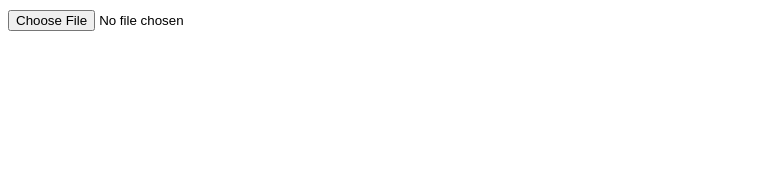
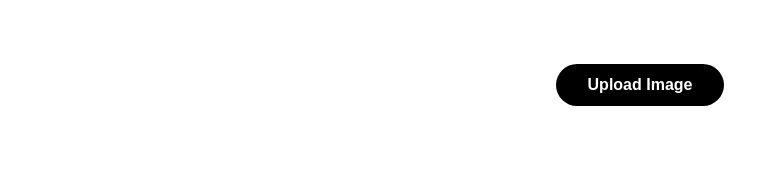
Before and after one commit to rasmusmerzin/img2braille, a website built with Vite: page index.html in a window 1280 px wide. Shown: the whole page, without its empty margins (0-779 px from the left). Built offline with nearby package versions, Linux system fonts and the light colour scheme.

Commit message:
upload button style

```diff
--- a/src/main.ts
+++ b/src/main.ts
@@ -7,19 +7,23 @@ const input = (() => {
   const input = document.createElement("input");
   input.type = "file";
   input.accept = "image/*";
-  root.append(input);
   return input;
+})();
+const uploadButton = (() => {
+  const button = document.createElement("button");
+  button.id = "upload";
+  button.textContent = "Upload Image";
+  root.append(button);
+  return button;
 })();
 const output = (() => {
   const output = document.createElement("pre");
-  output.style.background = "black";
-  output.style.color = "white";
-  output.style.fontFamily = `"Roboto Mono", monospace`;
-  output.style.width = "min-content";
+  output.id = "output";
   root.append(output);
   return output;
 })();
 
+uploadButton.onclick = () => input.click();
 input.addEventListener("change", async () => {
   const file = input.files && input.files[0];
   if (!file) return;
--- a/src/style.css
+++ b/src/style.css
@@ -1,10 +1,50 @@
 @import url("https://fonts.googleapis.com/css2?family=Roboto+Mono&display=swap");
 
 :root {
+  --background: #fff;
+  --foreground: #000;
   font-family: system-ui, Avenir, Helvetica, Arial, sans-serif;
   color-scheme: light dark;
   font-synthesis: none;
   text-rendering: optimizeLegibility;
   -webkit-font-smoothing: antialiased;
   -moz-osx-font-smoothing: grayscale;
+  color: var(--foreground);
+  background: var(--background);
+  @media (prefers-color-scheme: dark) {
+    --background: #000;
+    --foreground: #fff;
+  }
 }
+
+body {
+  margin: 64px 32px;
+}
+
+#root {
+  max-width: 576px;
+  margin: auto;
+  display: flex;
+  flex-direction: column;
+  align-items: center;
+}
+
+#upload {
+  padding: 12px 32px;
+  font-size: 16px;
+  font-weight: bold;
+  border-radius: 40px;
+  border: none;
+  color: var(--background);
+  background: var(--foreground);
+}
+
+#output {
+  background: #000;
+  color: #fff;
+  font-family: "Roboto Mono", monospace;
+  font-size: 12px;
+  margin: 32px 0;
+  width: min-content;
+  user-select: none;
+}
```
